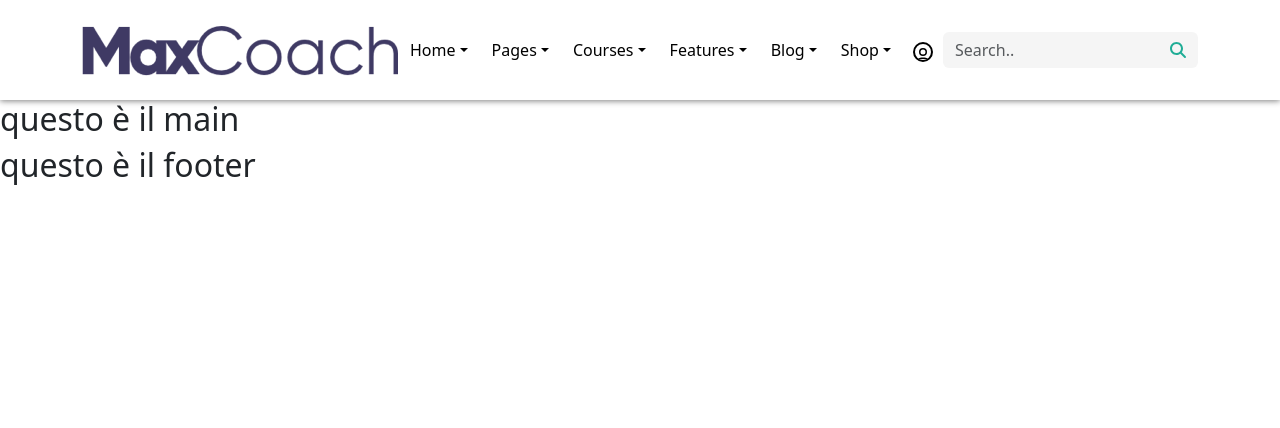
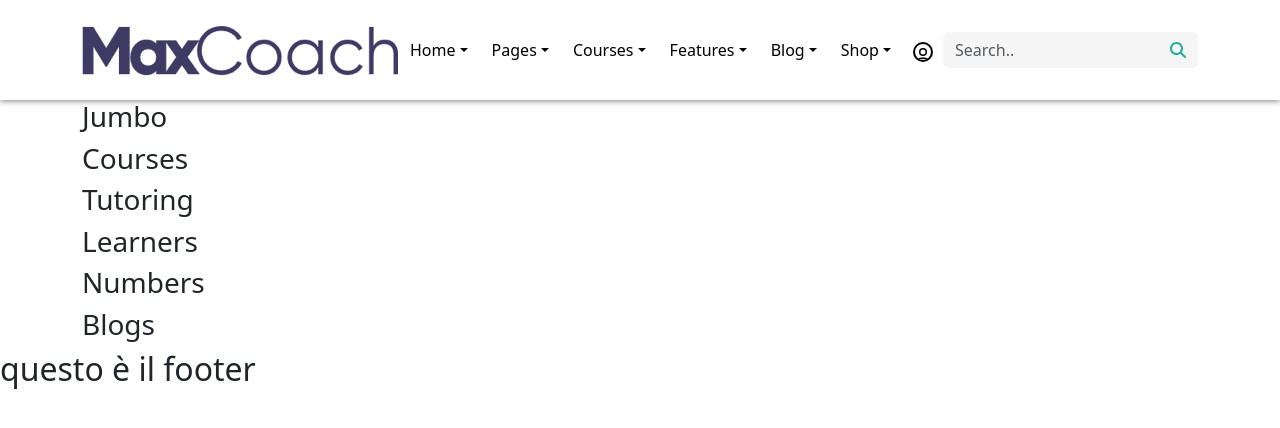
Before and after one commit to TartagliaFilippo/proj-html-vuejs, a Vue app: page / in a window 1280 px wide. Shown: the top 428 px of the page. Built offline with nearby package versions, Linux system fonts and the light colour scheme.

Commit message:
feat micro componets of main

```diff
--- a/src/components/MainApp.vue
+++ b/src/components/MainApp.vue
@@ -1,7 +1,32 @@
-<script></script>
+<script>
+import JumboSection from "./sectionsMain/JumboSection.vue";
+import CoursesSection from "./sectionsMain/CoursesSection.vue";
+import TutoringSection from "./sectionsMain/TutoringSection.vue";
+import LearnersSection from "./sectionsMain/LearnersSection.vue";
+import NumbersSection from "./sectionsMain/NumbersSection.vue";
+import BlogsSection from "./sectionsMain/BlogsSection.vue";
+
+export default {
+  components: {
+    JumboSection,
+    CoursesSection,
+    TutoringSection,
+    LearnersSection,
+    NumbersSection,
+    BlogsSection,
+  },
+};
+</script>
 
 <template>
-  <h2>questo è il main</h2>
+  <div class="container">
+    <JumboSection />
+    <CoursesSection />
+    <TutoringSection />
+    <LearnersSection />
+    <NumbersSection />
+    <BlogsSection />
+  </div>
 </template>
 
 <style lang="scss" scoped></style>
--- /dev/null
+++ b/src/components/sectionsMain/BlogsSection.vue
@@ -0,0 +1,9 @@
+<script>
+export default {};
+</script>
+
+<template>
+  <h3>Blogs</h3>
+</template>
+
+<style lang="scss" scoped></style>
--- /dev/null
+++ b/src/components/sectionsMain/CoursesSection.vue
@@ -0,0 +1,9 @@
+<script>
+export default {};
+</script>
+
+<template>
+  <h3>Courses</h3>
+</template>
+
+<style lang="scss" scoped></style>
--- /dev/null
+++ b/src/components/sectionsMain/JumboSection.vue
@@ -0,0 +1,9 @@
+<script>
+export default {};
+</script>
+
+<template>
+  <h3>Jumbo</h3>
+</template>
+
+<style lang="scss" scoped></style>
--- /dev/null
+++ b/src/components/sectionsMain/LearnersSection.vue
@@ -0,0 +1,9 @@
+<script>
+export default {};
+</script>
+
+<template>
+  <h3>Learners</h3>
+</template>
+
+<style lang="scss" scoped></style>
--- /dev/null
+++ b/src/components/sectionsMain/NumbersSection.vue
@@ -0,0 +1,9 @@
+<script>
+export default {};
+</script>
+
+<template>
+  <h3>Numbers</h3>
+</template>
+
+<style lang="scss" scoped></style>
--- /dev/null
+++ b/src/components/sectionsMain/TutoringSection.vue
@@ -0,0 +1,9 @@
+<script>
+export default {};
+</script>
+
+<template>
+  <h3>Tutoring</h3>
+</template>
+
+<style lang="scss" scoped></style>
```
